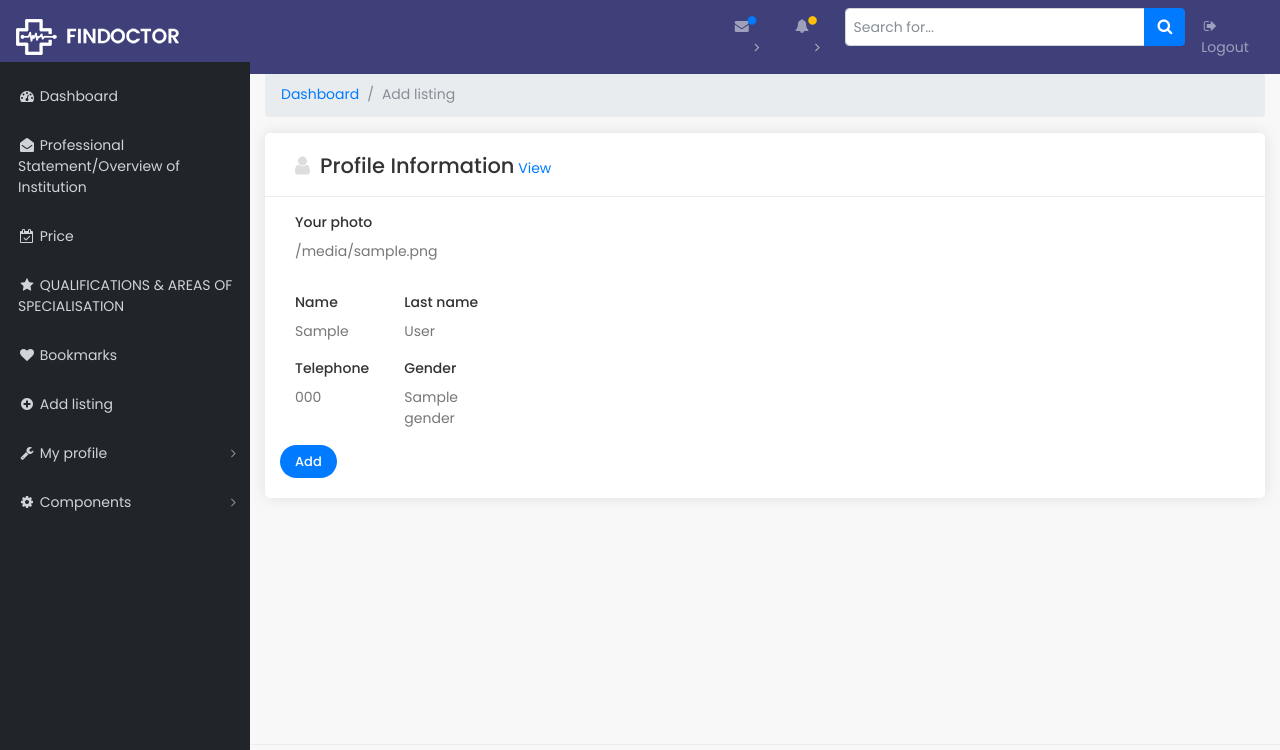
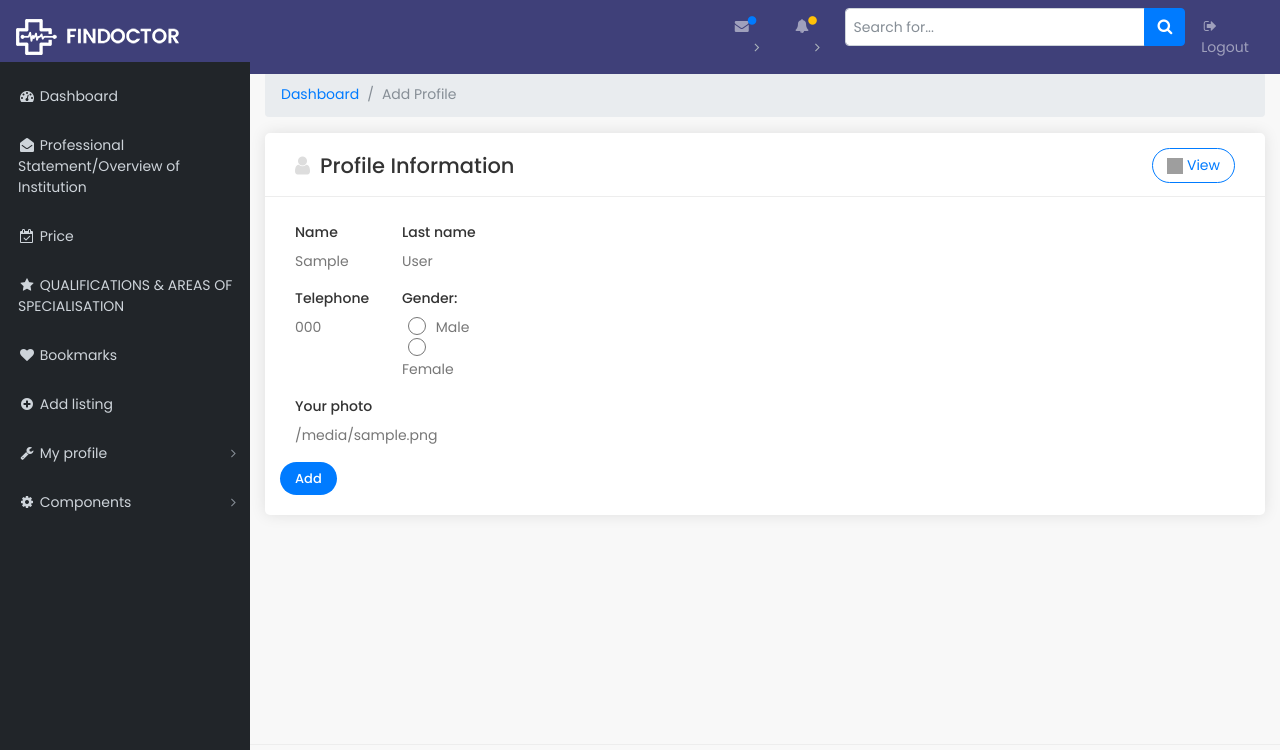
Before and after one commit to iamdeveloper-me/medix, a Django app: template medix/templates/dashboard/practice.html in a window 1280 px wide. Shown: the top 750 px of the page. Run offline with Django 3.2, Linux system fonts and the light colour scheme; the template is opened without the code that fills it: most values are stand-ins (such as "Sample title", 1, 10 or a date in 2020); some libraries are stand-ins or nearby versions; grey boxes are pictures that could not be loaded.

Commit message:
user page design change

```diff
--- a/medix/static/style.css
+++ b/medix/static/style.css
@@ -103,3 +103,10 @@ p.error {
 .back_btn{
   display: inline-block;
 }
+.header_box a{
+  text-align: right;
+    border: 1px solid #ccc;
+    padding: 6px 20px;
+    float: right;
+    border-radius: 50px;
+}
--- a/medix/templates/dashboard/practice.html
+++ b/medix/templates/dashboard/practice.html
@@ -11,7 +11,7 @@
         <li class="breadcrumb-item">
           <a href="#">Dashboard</a>
         </li>
-        <li class="breadcrumb-item active">Add listing</li>
+        <li class="breadcrumb-item active">Add Profile</li>
       </ol>
       {% for message in messages %}
       <p {% if message.tags %} class="{{message.tags}}" {% endif %}>{{ message }}</p>
@@ -25,25 +25,19 @@
         <div class="box_general padding_bottom">
             <div class="header_box version_2">
                 <h2><i class="fa fa-user"></i>Profile Information</h2>
-                <a href="{% url 'users:profile-information' request.user.profile.id %}">View</a>
+                <a href="{% url 'users:profile-information' request.user.profile.id %}"><img src="../../../static/html_menu_1/img/eye.png">View</a>
             </div>
             <div class="row">
                 <form method="POST" role="form" action="" enctype="multipart/form-data">{% csrf_token %}
-                    <div class="col-md-4">
-                        <div class="form-group">
-                        <label>Your photo</label>
-                            {{profile_info.image}}
-                        </div>
-                    </div>
-                    <div class="col-md-8 add_top_30">
+                    <div class="col-md-8 add_top_30 Profile_form">
                         <div class="row">
-                            <div class="col-md-6">
+                            <div class="col-md-6 profile_input">
                                 <div class="form-group">
                                     <label>Name</label>
                                     {{user_info.first_name}}
                                 </div>
                             </div>
-                            <div class="col-md-6">
+                            <div class="col-md-6 profile_input">
                                 <div class="form-group">
                                     <label>Last name</label>
                                     {{user_info.last_name}}
@@ -51,22 +45,30 @@
                                 </div>
                             </div>
                         </div>
-                        <!-- /row-->
                         <div class="row">
-                            <div class="col-md-6">
+                            <div class="col-md-6 profile_input">
                                 <div class="form-group">
                                     <label>Telephone</label>
                                     {{profile_info.phone}}
                                 </div>
                             </div>
-                            <div class="col-md-6">
+                            <div class="col-md-6 gender_input">
                                 <div class="form-group">
-                                    <label>Gender</label>
-                                    {{profile_info.gender}}
+                                  <label>Gender:</label><br>
+  <input type="radio" name="gender" value="male"> Male
+  <input type="radio" name="gender" value="female"> Female
+
+                                    <!-- <label></label>
+                                    {{profile_info.gender}} -->
                                 </div>
                             </div>
                         </div>
-                        <!-- /row-->
+                    </div>
+                     <div class="col-md-8 profile_input">
+                        <div class="form-group">
+                        <label>Your photo</label>
+                            {{profile_info.image}}
+                        </div>
                     </div>
                     <div class="back_btn">
                     <input type="submit" class="btn_1" value="Add" id="submit-register">
@@ -103,5 +105,33 @@
       </div>
     </div>
 
+<style type="text/css">
+  .header_box a{
+  text-align: right;
+    border: 1px solid #007bff;
+    padding: 6px 14px;
+    float: right;
+    border-radius: 50px;
+}
+.header_box a img{
+  width: 16px;
+    height: 16px;
+    margin-right: 4px;
+}
+.Profile_form{
+  margin-top: 10px !important;
+}
+.profile_input input {
+    width: 100%;
+}
+.gender_input input{
+  width: 18px !important;
+    height: 18px!important;
+    vertical-align: top;
+    margin: 0 6px;
+}
 
+
+
+</style>
 {% endblock %}
--- a/medix/templates/layout/user_layout.html
+++ b/medix/templates/layout/user_layout.html
@@ -15,7 +15,6 @@
   <link rel="apple-touch-icon" type="image/x-icon" sizes="72x72" href="{% static 'html_menu_1/img/apple-touch-icon-72x72-precomposed.png' %}">
   <link rel="apple-touch-icon" type="image/x-icon" sizes="114x114" href="{% static 'html_menu_1/img/apple-touch-icon-114x114-precomposed.png' %}">
   <link rel="apple-touch-icon" type="image/x-icon" sizes="144x144" href="{% static 'html_menu_1/img/apple-touch-icon-144x144-precomposed.png' %}">
-
   <!-- GOOGLE WEB FONT -->
   <link href="https://fonts.googleapis.com/css?family=Poppins:300,400,500,600,700,800" rel="stylesheet">
 
--- a/medix/templates/practice/profile_detail.html
+++ b/medix/templates/practice/profile_detail.html
@@ -38,7 +38,9 @@
                         <div class="row">
                             <div class="col-md-6">
                                 <div class="form-group">
+                                  <h5>
                                     {{object.user.first_name}} {{object.user.last_name}}
+                                  </h5>
                                 </div>
                             </div>
 
```
Also changed, not shown: medix/templates/users/user_type_form.html (+7 -49 lines).
